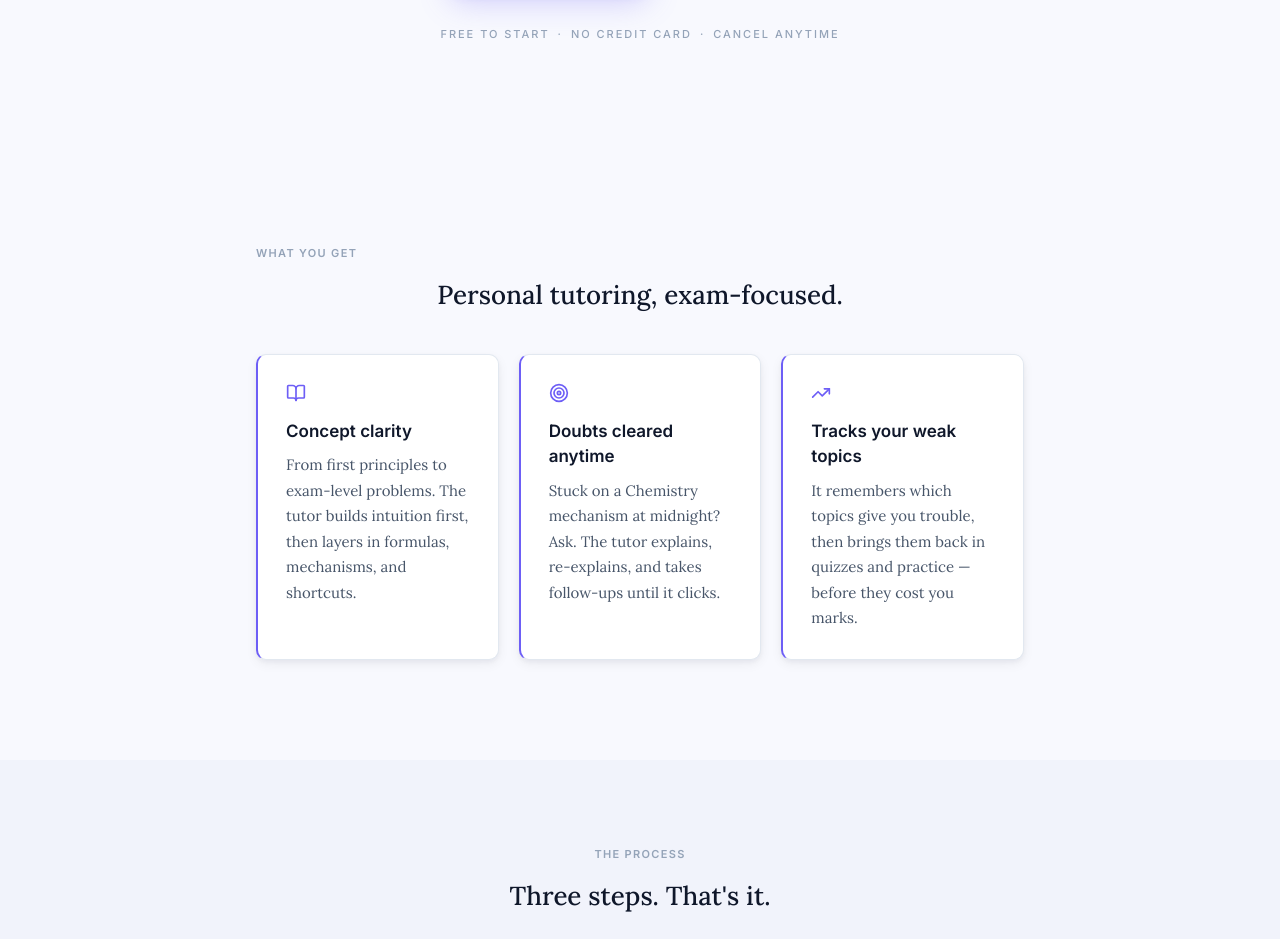
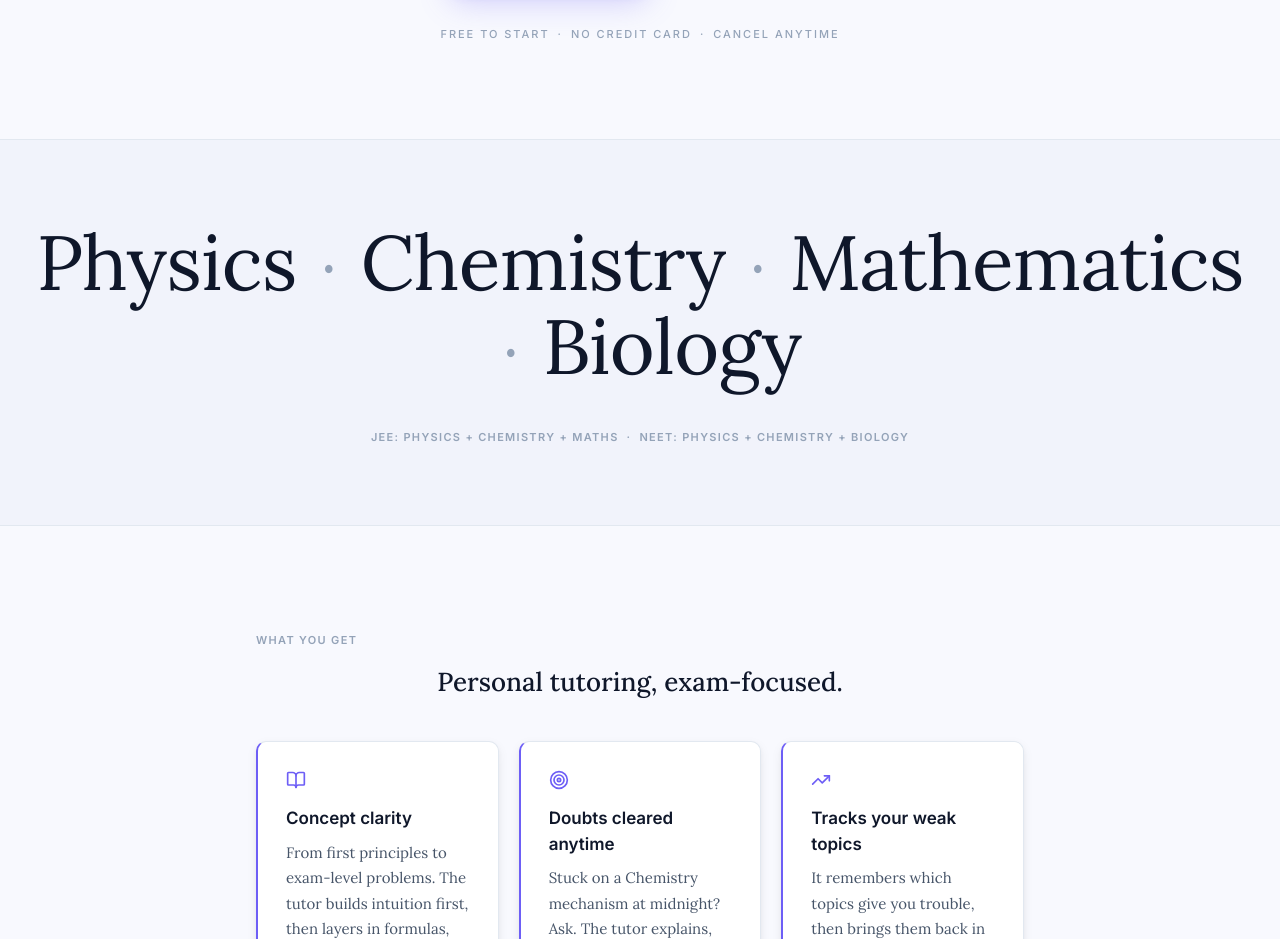
Before and after one commit to Vxrun19/Edumind, a Next.js app in the folder edumind/: page / in a window 1280 px wide. Shown: the part 820-1759 px from the top of the page. Built offline with nearby package versions, Linux system fonts and the light colour scheme; no server answers.

Commit message:
Add subjects strip section to landing
Co-Authored-By: Claude Opus 4.7 (1M context) <noreply@anthropic.com>

```diff
--- a/edumind/src/app/page.tsx
+++ b/edumind/src/app/page.tsx
@@ -1,5 +1,6 @@
 import { LandingNavbar } from '@/components/landing/landing-navbar'
 import { HeroSection } from '@/components/landing/hero-section'
+import { SubjectsStrip } from '@/components/landing/subjects-strip'
 import { FeaturesSection } from '@/components/landing/features-section'
 import { HowItWorksSection } from '@/components/landing/how-it-works-section'
 import { TestimonialsSection } from '@/components/landing/testimonials-section'
@@ -13,6 +14,7 @@ export default function LandingPage() {
     <main style={{ background: 'var(--bg-base)' }}>
       <LandingNavbar />
       <HeroSection />
+      <SubjectsStrip />
       <FeaturesSection />
       <HowItWorksSection />
       <TestimonialsSection />
--- /dev/null
+++ b/edumind/src/components/landing/subjects-strip.tsx
@@ -0,0 +1,104 @@
+'use client'
+
+import React from 'react'
+import { motion, useReducedMotion } from 'framer-motion'
+import { StaggerContainer, StaggerItem } from '@/components/animations'
+
+const easing: [number, number, number, number] = [0.16, 1, 0.3, 1]
+
+// Scope statement: the four subjects the tutor actually covers.
+// Order matches how the JEE/NEET overlap reads — Physics & Chemistry are
+// shared, then Maths (JEE-only), then Biology (NEET-only).
+const SUBJECTS = ['Physics', 'Chemistry', 'Mathematics', 'Biology'] as const
+
+export function SubjectsStrip() {
+  const prefersReducedMotion = useReducedMotion()
+
+  return (
+    <section
+      // Full-bleed band — subtly darker / more saturated than the hero's
+      // --bg-base, with hairline rules top and bottom to define it as
+      // its own surface. min-h 30vh gives the band air on tall viewports
+      // while content padding keeps mobile honest.
+      className="relative w-full px-6 py-16 md:py-20 flex flex-col items-center justify-center"
+      style={{
+        background: 'var(--bg-muted)',
+        borderTop: '1px solid var(--border)',
+        borderBottom: '1px solid var(--border)',
+        minHeight: '30vh',
+      }}
+      aria-labelledby="subjects-heading"
+    >
+      <h2 id="subjects-heading" className="sr-only">
+        Subjects covered
+      </h2>
+
+      {/* Subjects row.
+       *  Desktop (md+): single horizontal row with thin middle-dot dividers
+       *                 between each subject, baseline-aligned.
+       *  Mobile:        stacked vertically, dots hidden — at 360px width
+       *                 a four-subject row at display sizes will not fit
+       *                 legibly, so we let them breathe one-per-line.
+       *  Motion:        left-to-right reveal on scroll-in, fades + rise.
+       *                 Stagger drops to zero under reduced-motion.       */}
+      <StaggerContainer
+        className="flex flex-col md:flex-row md:flex-wrap items-center justify-center gap-y-3 md:gap-y-0"
+        stagger={0.07}
+        delayChildren={0.05}
+      >
+        {SUBJECTS.map((subject, idx) => (
+          <StaggerItem key={subject} className="inline-flex items-baseline">
+            {/* Leading middle-dot, attached to the item so it reveals
+             *  together with its subject. Hidden on mobile. */}
+            {idx > 0 && (
+              <span
+                aria-hidden="true"
+                className="hidden md:inline-block font-serif mx-4 lg:mx-6 select-none"
+                style={{
+                  color: 'var(--text-tertiary)',
+                  fontSize: 'clamp(28px, 5vw, 72px)',
+                  lineHeight: 1.1,
+                }}
+              >
+                ·
+              </span>
+            )}
+            <span
+              // Default state — solid slate. Hover picks up the brand
+              // violet, but only on subjects (not on the structural dots).
+              className="font-serif transition-colors duration-200 text-[color:var(--text-primary)] hover:text-[color:var(--accent)]"
+              style={{
+                fontSize: 'clamp(32px, 6vw, 88px)',
+                lineHeight: 1.1,
+                letterSpacing: '-0.01em',
+              }}
+            >
+              {subject}
+            </span>
+          </StaggerItem>
+        ))}
+      </StaggerContainer>
+
+      {/* Editorial label line — grounds the four subjects in which exam
+       *  uses which combo. Uses the .label utility from the design system
+       *  (sans, 11px, uppercase, tracked 0.12em, tertiary text). */}
+      <motion.p
+        className="label text-center mt-8 md:mt-10"
+        initial={{ opacity: 0, y: prefersReducedMotion ? 0 : 10 }}
+        whileInView={{ opacity: 1, y: 0 }}
+        viewport={{ once: true, margin: '-80px' }}
+        transition={{
+          duration: 0.4,
+          delay: prefersReducedMotion ? 0 : 0.4,
+          ease: easing,
+        }}
+      >
+        JEE: Physics + Chemistry + Maths
+        <span aria-hidden="true" className="mx-2">
+          ·
+        </span>
+        NEET: Physics + Chemistry + Biology
+      </motion.p>
+    </section>
+  )
+}
```
